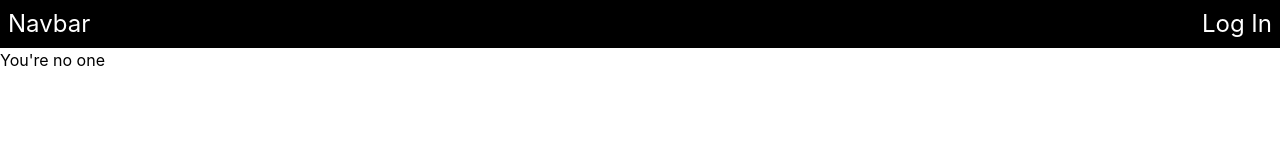
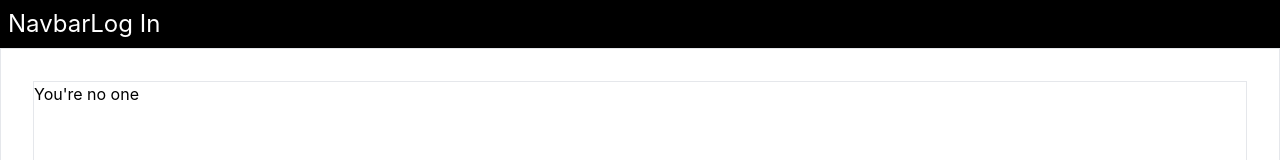
Before and after one commit to KCCPMG/tavern-table, a Next.js app: page / in a window 1280 px wide. Shown: the top 160 px of the page. Built offline with nearby package versions, Linux system fonts and the light colour scheme; no server answers.

Commit message:
create MainContainer for consistent padding, add to layout, modify Navbar for flex consistency, need to restore float balance

```diff
--- a/app/layout.tsx
+++ b/app/layout.tsx
@@ -5,6 +5,7 @@ import { getServerSession } from "next-auth/next";
 import { authOptions } from "./api/auth/[...nextauth]/route";
 import { ToasterContextProvider } from "context/ToasterContext";
 import Toaster from "components/Toast";
+import MainContainer from "components/MainContainer";
 
 type PropsType = {
   children: React.ReactNode
@@ -21,10 +22,12 @@ export default async function RootLayout({ children }: PropsType) {
     <html lang="en">
       <ToasterContextProvider>
         <AuthProvider>
-          <body className="h-screen">
+          <body className="h-screen flex flex-col">
             <Navbar/>
             <Toaster />
-            {children}
+            <MainContainer>
+              {children}
+            </MainContainer>
           </body>
         </AuthProvider>
       </ToasterContextProvider>
--- /dev/null
+++ b/components/MainContainer.tsx
@@ -0,0 +1,15 @@
+import { ReactNode } from "react";
+
+type MainContainerProps = {
+  children: ReactNode
+}
+
+export default async function MainContainer({children}: MainContainerProps) {
+  return (
+    <div className="main-container p-8 border flex flex-auto" >
+      <div className="flex flex-auto border">
+        {children}
+      </div>
+    </div>
+  )
+}
--- a/components/Navbar.tsx
+++ b/components/Navbar.tsx
@@ -46,7 +46,7 @@ export default function Navbar() {
   // console.log("Navbar:", user ? user : "no user");
 
   return (
-    <nav className="bg-black w-full p-2">
+    <nav className="bg-black w-full p-2 flex flex-initial">
       <span className="text-white text-2xl">Navbar</span>
       {session?.user ? <LoggedInPanel username={session.user.username!} /> : <LoggedOutPanel />}
     </nav>
```
